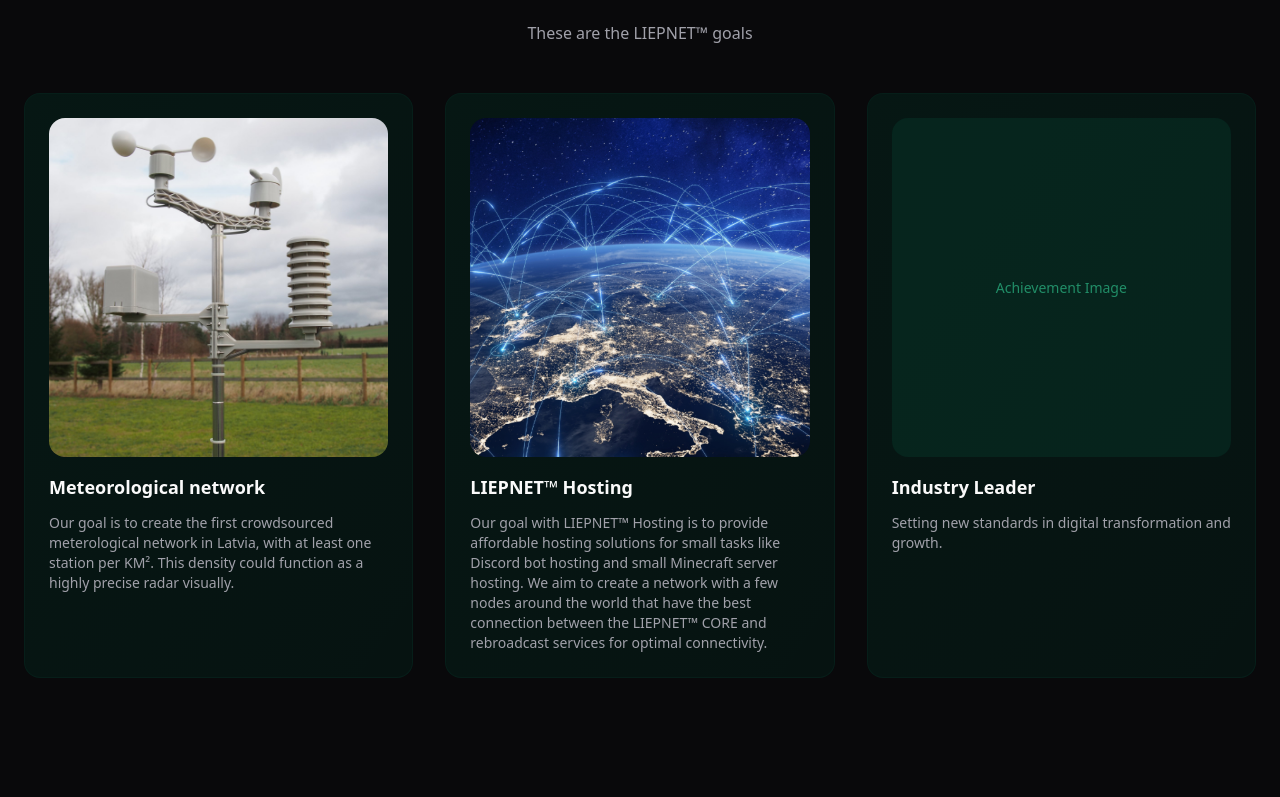
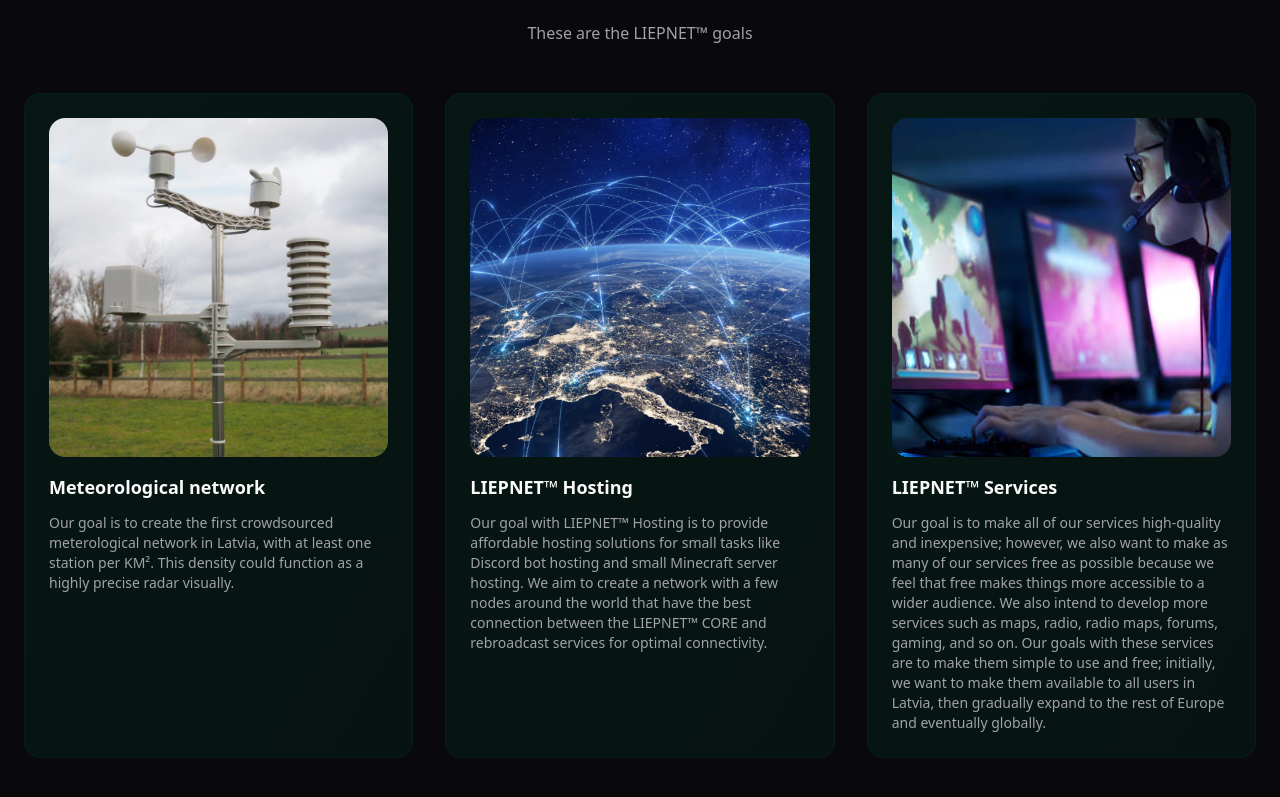
Before and after one commit to MatdoYT/liepnet-web1, a React (Vite) app: page / in a window 1280 px wide. Shown: the part 2169-2966 px from the top of the page. Before the commit the page ends 2911 px from the top, so only its background shows below. Built offline with nearby package versions, Linux system fonts and the light colour scheme.

Commit message:
Update "Industry Leader" section
Updated the "Industry Leader" section to "LIEPNET™ Services" with the new description and image.

```diff
--- a/src/components/ContentSection.tsx
+++ b/src/components/ContentSection.tsx
@@ -219,9 +219,11 @@ const ContentSection = () => {
                         className="w-full h-full object-cover"
                       />
                     ) : (
-                      <div className="w-full h-full flex items-center justify-center">
-                        <div className="text-emerald-400/60 text-sm">{t('achievementImage')}</div>
-                      </div>
+                      <img
+                        src="/lovable-uploads/d332fcb6-19fe-479b-a90f-3e538575b0a9.png"
+                        alt="LIEPNET™ Services - Gaming and technology"
+                        className="w-full h-full object-cover"
+                      />
                     )}
                   </div>
 
--- a/src/contexts/LanguageContext.tsx
+++ b/src/contexts/LanguageContext.tsx
@@ -64,8 +64,8 @@ const translations = {
     awardDesc: 'Our goal is to create the first crowdsourced meterological network in Latvia, with at least one station per KM². This density could function as a highly precise radar visually.',
     globalReach: 'LIEPNET™ Hosting',
     globalDesc: 'Our goal with LIEPNET™ Hosting is to provide affordable hosting solutions for small tasks like Discord bot hosting and small Minecraft server hosting. We aim to create a network with a few nodes around the world that have the best connection between the LIEPNET™ CORE and rebroadcast services for optimal connectivity.',
-    industryLeader: 'Industry Leader',
-    industryDesc: 'Setting new standards in digital transformation and growth.',
+    industryLeader: 'LIEPNET™ Services',
+    industryDesc: 'Our goal is to make all of our services high-quality and inexpensive; however, we also want to make as many of our services free as possible because we feel that free makes things more accessible to a wider audience. We also intend to develop more services such as maps, radio, radio maps, forums, gaming, and so on. Our goals with these services are to make them simple to use and free; initially, we want to make them available to all users in Latvia, then gradually expand to the rest of Europe and eventually globally.',
     achievementImage: 'Achievement Image',
   },
   lv: {
@@ -123,8 +123,8 @@ const translations = {
     awardDesc: 'Mūsu mērķis ir izveidot pirmo kolektīvo meteoroloģisko tīklu Latvijā, ar vismaz vienu staciju uz KM². Šis blīvums varētu darboties kā ļoti precīzs radars vizuāli.',
     globalReach: 'LIEPNET™ Hostings',
     globalDesc: 'Mūsu mērķis ar LIEPNET™ Hostingu ir nodrošināt pieejamus hostinga risinājumus maziem uzdevumiem, piemēram, Discord botu hostingam un mazu Minecraft serveru hostingam. Mēs cenšamies izveidot tīklu ar dažiem mezgliem visā pasaulē, kuriem ir vislabākais savienojums starp LIEPNET™ CORE un retranslācijas pakalpojumiem optimālai savienojamībai.',
-    industryLeader: 'Nozares līderis',
-    industryDesc: 'Nostādām jaunus standartus digitālajā transformācijā un izaugsmē.',
+    industryLeader: 'LIEPNET™ Pakalpojumi',
+    industryDesc: 'Mūsu mērķis ir padarīt visus mūsu pakalpojumus augstas kvalitātes un lētus; tomēr mēs arī vēlamies padarīt pēc iespējas vairāk mūsu pakalpojumu bezmaksas, jo mēs uzskatām, ka bezmaksas padara lietas pieejamākas plašākai auditorijai. Mēs arī plānojam izstrādāt vairāk pakalpojumu, piemēram, kartes, radio, radio kartes, forumus, spēles un tā tālāk. Mūsu mērķi ar šiem pakalpojumiem ir padarīt tos vienkāršus lietošanā un bezmaksas; sākotnēji mēs vēlamies padarīt tos pieejamus visiem lietotājiem Latvijā, pēc tam pakāpeniski paplašināt uz pārējo Eiropu un galu galā globāli.',
     achievementImage: 'Sasnieguma attēls',
   },
   ru: {
@@ -182,8 +182,8 @@ const translations = {
     awardDesc: 'Наша цель - создать первую краудсорсинговую метеорологическую сеть в Латвии, с минимум одной станцией на КМ². Такая плотность могла бы функционировать как высокоточный радар визуально.',
     globalReach: 'LIEPNET™ Хостинг',
     globalDesc: 'Наша цель с LIEPNET™ Хостинг - предоставить доступные решения хостинга для небольших задач, таких как хостинг Discord ботов и небольших серверов Minecraft. Мы стремимся создать сеть с несколькими узлами по всему миру, которые имеют лучшее соединение между LIEPNET™ CORE и службами ретрансляции для оптимальной связности.',
-    industryLeader: 'Лидер отрасли',
-    industryDesc: 'Устанавливаем новые стандарты в цифровой трансформации и росте.',
+    industryLeader: 'Сервисы LIEPNET™',
+    industryDesc: 'Наша цель - сделать все наши сервисы высококачественными и недорогими; однако мы также хотим сделать как можно больше наших сервисов бесплатными, потому что мы считаем, что бесплатность делает вещи более доступными для более широкой аудитории. Мы также намерены разрабатывать больше сервисов, таких как карты, радио, радиокарты, форумы, игры и так далее. Наши цели с этими сервисами - сделать их простыми в использовании и бесплатными; первоначально мы хотим сделать их доступными для всех пользователей в Латвии, затем постепенно расширяться на остальную Европу и в конечном итоге глобально.',
     achievementImage: 'Изображение достижения',
   },
   fr: {
@@ -241,8 +241,8 @@ const translations = {
     awardDesc: 'Notre objectif est de créer le premier réseau météorologique collaboratif en Lettonie, avec au moins une station par KM². Cette densité pourrait fonctionner comme un radar très précis visuellement.',
     globalReach: 'LIEPNET™ Hébergement',
     globalDesc: 'Notre objectif avec LIEPNET™ Hébergement est de fournir des solutions d\'hébergement abordables pour de petites tâches comme l\'hébergement de bots Discord et l\'hébergement de petits serveurs Minecraft. Nous visons à créer un réseau avec quelques nœuds dans le monde entier qui ont la meilleure connexion entre le LIEPNET™ CORE et les services de rediffusion pour une connectivité optimale.',
-    industryLeader: 'Leader de l\'industrie',
-    industryDesc: 'Établir de nouveaux standards dans la transformation numérique et la croissance.',
+    industryLeader: 'Services LIEPNET™',
+    industryDesc: 'Notre objectif est de rendre tous nos services de haute qualité et peu coûteux ; cependant, nous voulons aussi rendre autant de nos services gratuits que possible car nous pensons que la gratuité rend les choses plus accessibles à un public plus large. Nous avons également l\'intention de développer plus de services tels que les cartes, la radio, les cartes radio, les forums, les jeux, etc. Nos objectifs avec ces services sont de les rendre simples à utiliser et gratuits ; initialement, nous voulons les rendre disponibles à tous les utilisateurs en Lettonie, puis étendre progressivement au reste de l\'Europe et éventuellement globalement.',
     achievementImage: 'Image de réalisation',
   },
   el: {
@@ -300,8 +300,8 @@ const translations = {
     awardDesc: 'Ο στόχος μας είναι να δημιουργήσουμε το πρώτο συνεργατικό μετεωρολογικό δίκτυο στη Λετονία, με τουλάχιστον έναν σταθμό ανά ΧΜ². Αυτή η πυκνότητα θα μπορούσε να λειτουργήσει ως ένα εξαιρετικά ακριβές ραντάρ οπτικά.',
     globalReach: 'LIEPNET™ Φιλοξενία',
     globalDesc: 'Ο στόχος μας με το LIEPNET™ Φιλοξενία είναι να παρέχουμε προσιτές λύσεις φιλοξενίας για μικρές εργασίες όπως φιλοξενία Discord bot και φιλοξενία μικρών διακομιστών Minecraft. Στοχεύουμε να δημιουργήσουμε ένα δίκτυο με λίγους κόμβους σε όλο τον κόσμο που έχουν την καλύτερη σύνδεση μεταξύ του LIEPNET™ CORE και των υπηρεσιών αναμετάδοσης για βέλτιστη συνδεσιμότητα.',
-    industryLeader: 'Ηγέτης της βιομηχανίας',
-    industryDesc: 'Θέτοντας νέα πρότυπα στον ψηφιακό μετασχηματισμό και την ανάπτυξη.',
+    industryLeader: 'Υπηρεσίες LIEPNET™',
+    industryDesc: 'Ο στόχος μας είναι να κάνουμε όλες τις υπηρεσίες μας υψηλής ποιότητας και οικονομικές· ωστόσο, θέλουμε επίσης να κάνουμε όσο το δυνατόν περισσότερες από τις υπηρεσίες μας δωρεάν γιατί πιστεύουμε ότι το δωρεάν κάνει τα πράγματα πιο προσβάσιμα σε ευρύτερο κοινό. Προτίθεμαι επίσης να αναπτύξουμε περισσότερες υπηρεσίες όπως χάρτες, ραδιόφωνο, ραδιοφωνικούς χάρτες, φόρουμ, παιχνίδια και ούτω καθεξής. Οι στόχοι μας με αυτές τις υπηρεσίες είναι να τις κάνουμε απλές στη χρήση και δωρεάν· αρχικά, θέλουμε να τις καταστήσουμε διαθέσιμες σε όλους τους χρήστες στη Λετονία, στη συνέχεια να επεκταθούμε σταδιακά στην υπόλοιπη Ευρώπη και τελικά παγκοσμίως.',
     achievementImage: 'Εικόνα επιτεύγματος',
   },
 };
```
Also changed, not shown: public/lovable-uploads/d332fcb6-19fe-479b-a90f-3e538575b0a9.png (added).
